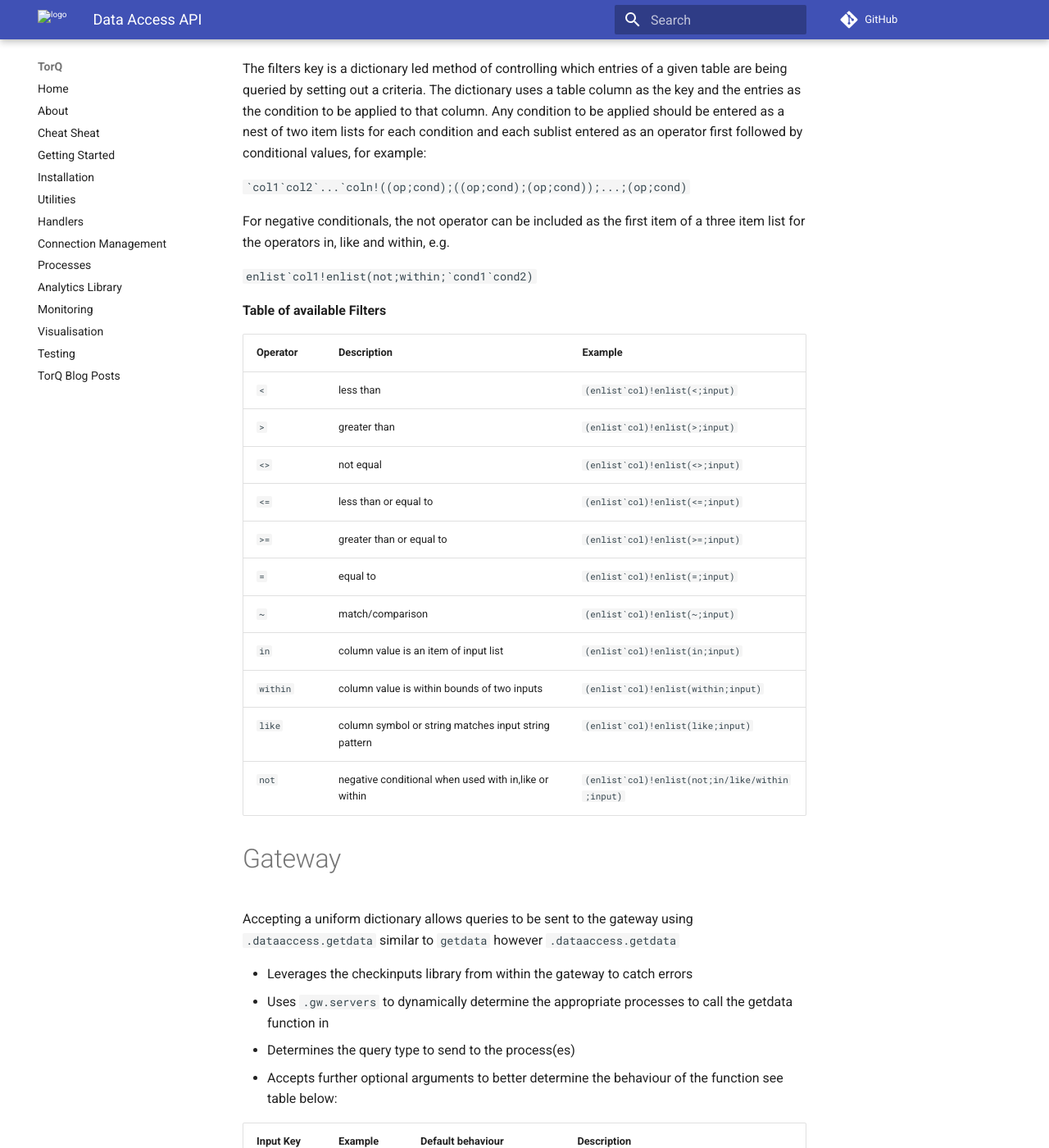
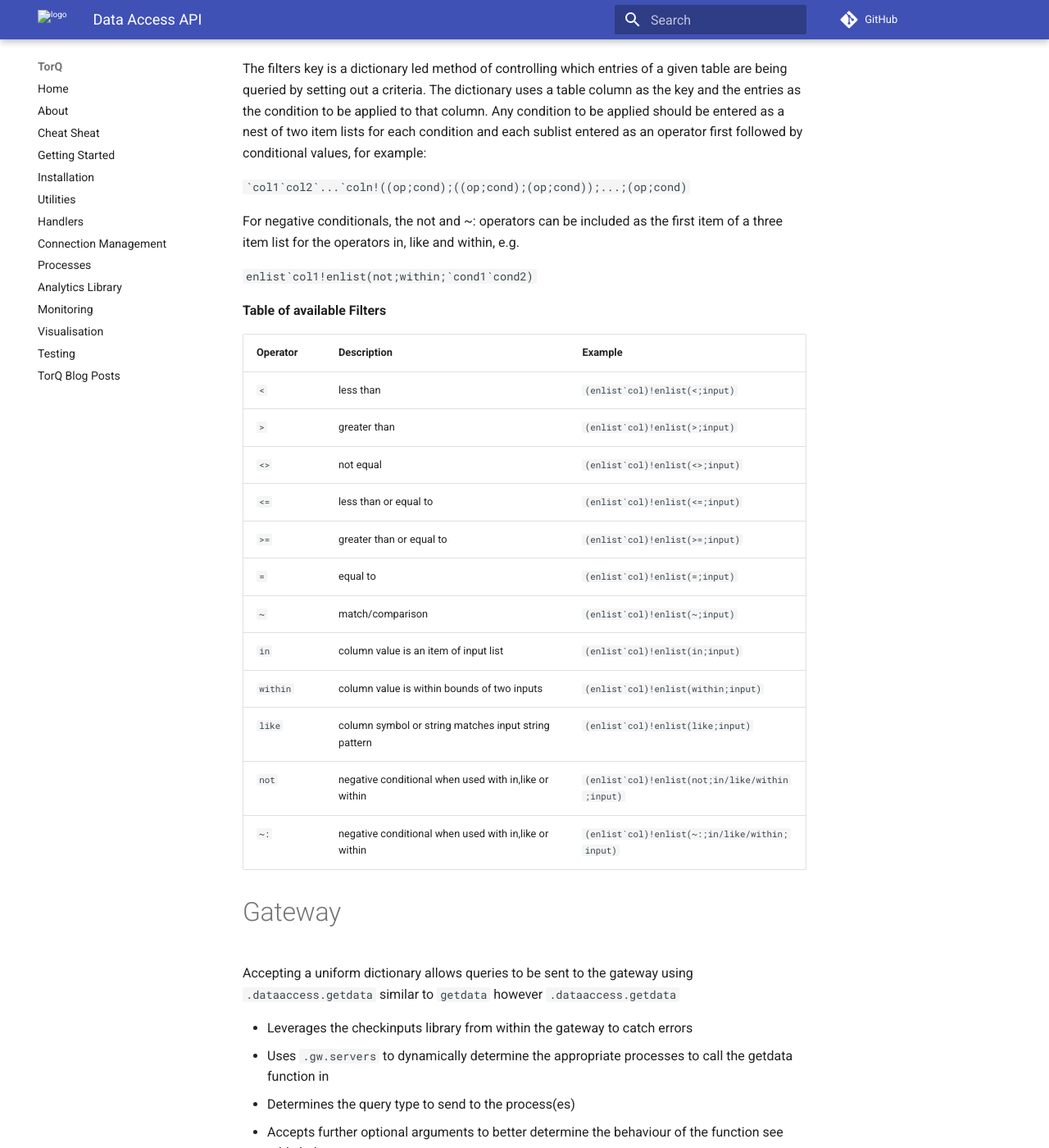
Before and after one commit to DataIntellectTech/TorQ, an MkDocs documentation site: the page built from docs/dataaccess.md, in a window 1280 px wide and 1400 px high, scrolled down 6406 px. Shown: the whole window at 82% size. Built offline with MkDocs 1.6.1 and Material for MkDocs 9.7.7, drawn with Linux system fonts in a browser that asks for light colours; comment, search, counter and statistics services are not loaded; old or Windows-style settings are respelled for this version of MkDocs.

````diff
--- a/docs/dataaccess.md
+++ b/docs/dataaccess.md
@@ -197,7 +197,7 @@
 
 ``` `col1`col2`...`coln!((op;cond);((op;cond);(op;cond));...;(op;cond)```
 
-For negative conditionals, the not operator can be included as the first item of a three item list for the operators in, like and within, e.g.
+For negative conditionals, the not and ~: operators can be included as the first item of a three item list for the operators in, like and within, e.g.
 
 ``` enlist`col1!enlist(not;within;`cond1`cond2)```
 
@@ -216,6 +216,7 @@
 |`within`    |column value is within bounds of two inputs          |```(enlist`col)!enlist(within;input)```          |
 |`like`      |column symbol or string matches input string pattern |```(enlist`col)!enlist(like;input)```            |
 |`not`       |negative conditional when used with in,like or within|```(enlist`col)!enlist(not;in/like/within;input)```          |
+|`~:`        |negative conditional when used with in,like or within|```(enlist`col)!enlist(~:;in/like/within;input)```          |
 
 # Gateway
 
````
Also changed, not shown: 3 other files.
